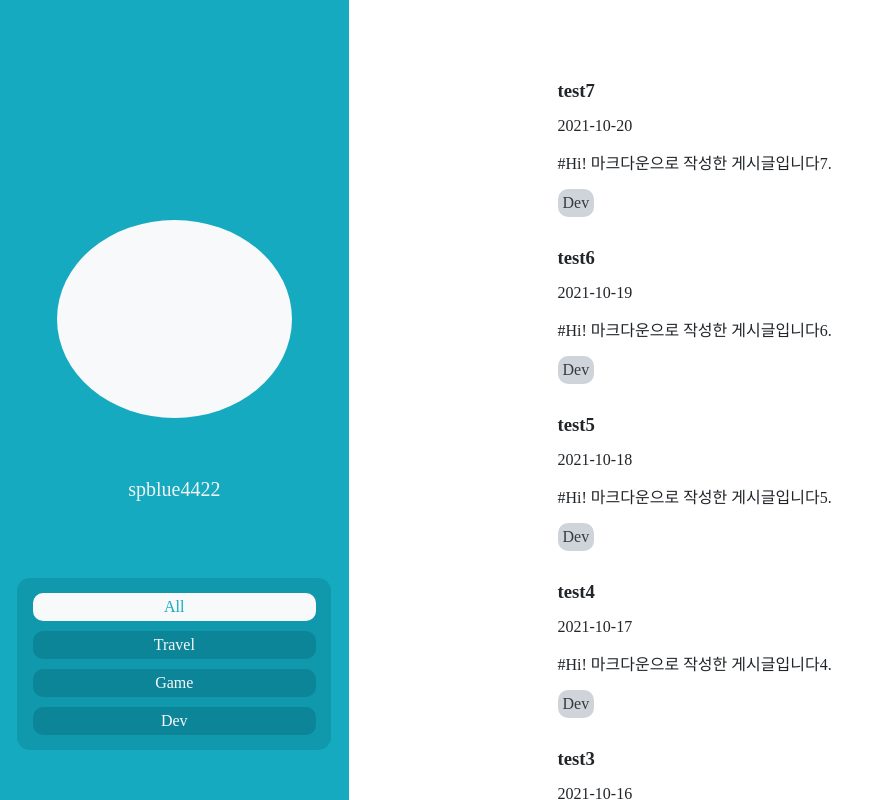
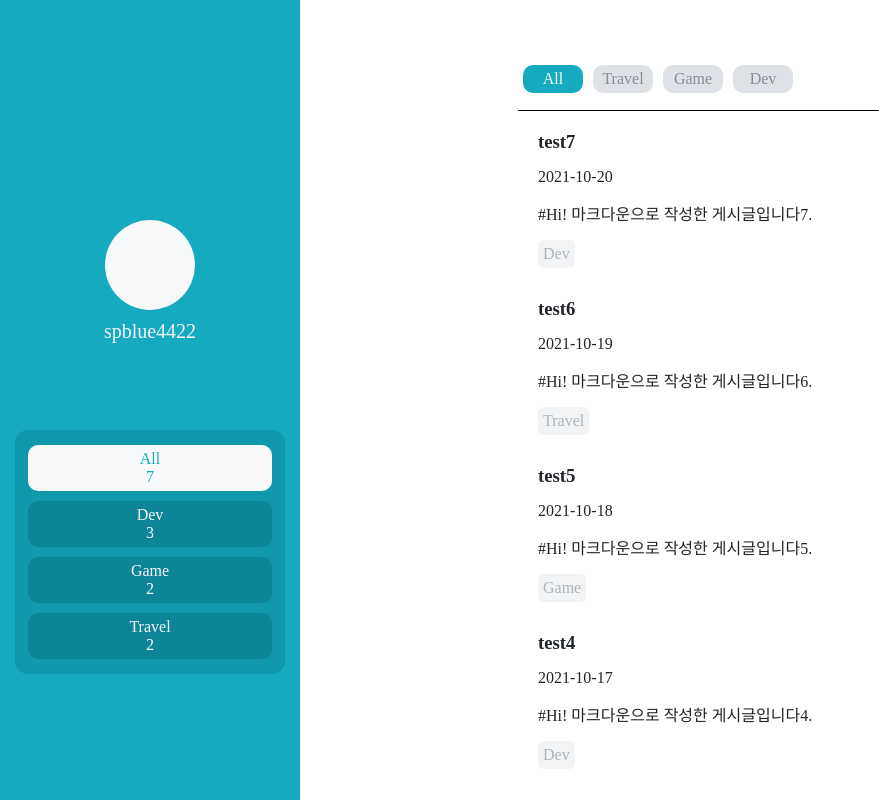
Before and after one commit to spblue4422/blog, a Gatsby site: page / in a window 1280 px wide. Shown: the whole page, without its empty margins (0-879 px from the left). Built offline with nearby package versions, Linux system fonts and the light colour scheme; Gatsby itself is replaced by a stand-in of ours.

Commit message:
category별 목록 추가 및 sidebar 수정 고민중

```diff
--- a/src/components/Layout.tsx
+++ b/src/components/Layout.tsx
@@ -11,7 +11,7 @@ const Wrapper = styled.div`
 `;
 
 const PostsWrapper = styled.div`
-    flex: 5;
+    flex: 10;
     align-items: center;
     margin: 0 auto;
     padding: 30px;
--- a/src/components/PostCard.tsx
+++ b/src/components/PostCard.tsx
@@ -30,10 +30,11 @@ const PostTitle = styled.h3`
 `;
 
 const PostCategory = styled.div`
-    background-color: ${oc.gray[4]};
-    color: ${oc.gray[8]};
+    background-color: ${oc.gray[1]};
+    color: ${oc.gray[5]};
+    font-size: 16px;
     padding: 5px;
-    border-radius: 10px;
+    border-radius: 6px;
     display: inline-block;
 `;
 
--- a/src/components/PostList.tsx
+++ b/src/components/PostList.tsx
@@ -1,20 +1,65 @@
 import React from 'react';
+import { Link } from 'gatsby';
 import styled from 'styled-components';
+import oc from 'open-color';
 
 const Wrapper = styled.div`
     margin: 30px auto 0 auto;
-    width: 75%;
+    width: 70%;
+`;
+
+const ListHeader = styled.nav`
+    height: 50px;
+    border-bottom: 1px solid;
+`;
+
+const NavItem = styled(Link)<NavItemProps>`
+    margin: 5px 5px 5px;
+    padding: 5px;
+    width: 50px;
+    text-align: center;
+    background-color: ${(props) => (props.status ? oc.cyan[6] : oc.gray[3])};
+    color: ${(props) => (props.status ? oc.gray[0] : oc.gray[6])};
+    font-size: 16px;
+    border-radius: 10px;
+    display: inline-block;
+    &:hover {
+        opacity: ${(props) => (props.status ? 1 : 0.8)};
+    }
+    &:active {
+        background-color: ${(props) => (props.status ? oc.cyan[7] : oc.gray[5])};
+    }
 `;
 
 const ListWrapper = styled.ul`
-margin-left: 0px;
+    margin-left: 0px;
     padding-left: 50px;
 `;
 
-const PostList: React.FC = ({children, ...props}) => {
+interface NavItemProps {
+    status: boolean;
+}
+
+const PostList: React.FC = ({ children, ...props }) => {
     return (
         <Wrapper>
-            <ListWrapper>{children}</ListWrapper>
+            <ListWrapper>
+                <ListHeader>
+                    <NavItem to={'/'} status={true}>
+                        All
+                    </NavItem>
+                    <NavItem to={'/category/Travel'} status={false}>
+                        Travel
+                    </NavItem>
+                    <NavItem to={'/category/Game'} status={false}>
+                        Game
+                    </NavItem>
+                    <NavItem to={'/category/Dev'} status={false}>
+                        Dev
+                    </NavItem>
+                </ListHeader>
+                {children}
+            </ListWrapper>
         </Wrapper>
     );
 };
--- a/src/components/Sidebar.tsx
+++ b/src/components/Sidebar.tsx
@@ -1,10 +1,11 @@
 import React, { useEffect, useRef } from 'react';
-import { Link } from 'gatsby';
+import { graphql, Link, useStaticQuery } from 'gatsby';
 import styled from 'styled-components';
 import oc from 'open-color';
+import { Query } from '@src/graphql-types';
 
 const Wrapper = styled.nav`
-    flex: 2;
+    flex: 3;
     display: flex;
     border-right: 0px;
     flex-direction: column;
@@ -15,7 +16,7 @@ const Wrapper = styled.nav`
 `;
 
 const AboutLink = styled(Link)`
-    margin-top: 30px;
+    margin-top: 10px;
     width: 100%;
     height: 60px;
     display: flex;
@@ -28,6 +29,7 @@ const AboutLink = styled(Link)`
 const TagList = styled.ul`
     margin: 50px 10px;
     padding: 10px 5px;
+    max-width: 330px;
     width: 90%;
     box-sizing: border-box;
     display: flex;
@@ -55,10 +57,9 @@ const NavItem = styled(Link)<NavItemProps>`
 `;
 
 const Profile = styled.div`
-    width: 225px;
-    height: 225px;
+    width: 80px;
+    height: 80px;
     margin-top: 220px;
-    margin-bottom: 30px;
     padding: 5px;
     border-radius: 50%;
     background-color: ${oc.gray[0]};
@@ -74,22 +75,58 @@ export interface NavItemProps {
     status: string;
 }
 
+interface QueryValue {
+    ctg: string;
+    count: number;
+}
+
+const PostCountQuery = graphql`
+    query {
+        allMarkdownRemark {
+            group(field: frontmatter___categories) {
+                fieldValue
+                totalCount
+            }
+        }
+    }
+`;
+
 export const Sidebar: React.FC<SidebarProps> = ({ currentCategory }) => {
-    const categories: string[] = ['All', 'Travel', 'Game', 'Dev'];
+    const data = useStaticQuery<Query>(PostCountQuery);
+
+    let categories: QueryValue[] = [];
+
+    data.allMarkdownRemark.group.map((category, idx) => {
+        {
+            categories.push({
+                ctg: category.fieldValue,
+                count: category.totalCount
+            });
+        }
+    });
+
+    let totalCount = 0;
+    categories.map((category, idx) => {
+        totalCount += category.count;
+    });
 
     return (
         <Wrapper>
             <Profile></Profile>
             <AboutLink to="/about/">spblue4422</AboutLink>
             <TagList>
+                <NavItem key={100} to={'/'} status={currentCategory === 'All' ? 'active' : 'none'}>
+                    All
+                    <div>{totalCount}</div>
+                </NavItem>
                 {categories.map((category, idx) => (
-                    // /category/${category}
                     <NavItem
                         key={idx}
-                        to="/"
-                        status={currentCategory === category ? 'active' : 'none'}
+                        to={`/category/${category.ctg}`}
+                        status={currentCategory === category.ctg ? 'active' : 'none'}
                     >
-                        {category}
+                        {`${category.ctg}`}
+                        <div>{category.count}</div>
                     </NavItem>
                 ))}
             </TagList>
--- a/src/pages/about.tsx
+++ b/src/pages/about.tsx
@@ -17,7 +17,7 @@ const AboutTitle = styled.div``;
 const AboutContent = styled.div``;
 
 const AboutPage: React.FC = () => {
-    const category: string = 'All';
+    const category: string = 'None';
 
     return (
         <Layout currentCategory={category}>
--- a/src/pages/index.tsx
+++ b/src/pages/index.tsx
@@ -1,6 +1,6 @@
 import React, { useState, useEffect } from 'react';
 import { Link, graphql, useStaticQuery } from 'gatsby';
-import { Query, MarkdownRemarkEdge } from '../graphql-types';
+import { Query } from '../graphql-types';
 
 import Layout from '../components/Layout';
 import PostList from '../components/PostList';
--- a/src/posts/test2.md
+++ b/src/posts/test2.md
@@ -1,7 +1,7 @@
 ---
 title: test2
 path: test2
-categories: Dev
+categories: Travel
 last_modified_at: 2021-10-15
 ---
 
--- a/src/posts/test3.md
+++ b/src/posts/test3.md
@@ -1,7 +1,7 @@
 ---
 title: test3
 path: test3
-categories: Dev
+categories: Game
 last_modified_at: 2021-10-16
 ---
 
--- a/src/posts/test5.md
+++ b/src/posts/test5.md
@@ -1,7 +1,7 @@
 ---
 title: test5
 path: test5
-categories: Dev
+categories: Game
 last_modified_at: 2021-10-18
 ---
 
--- a/src/posts/test6.md
+++ b/src/posts/test6.md
@@ -1,7 +1,7 @@
 ---
 title: test6
 path: test6
-categories: Dev
+categories: Travel
 last_modified_at: 2021-10-19
 ---
 
```
Also changed, not shown: gatsby-node.js (+0 -7 lines), src/__generated__/gatsby-types.ts (+49 -1 lines), src/components/PostCategoryTemplate.tsx (+22 -15 lines), src/components/PostTemplate.tsx (+45 -7 lines), src/interface.ts (+8 -0 lines), src/lib/createPages.ts (+58 -8 lines).
